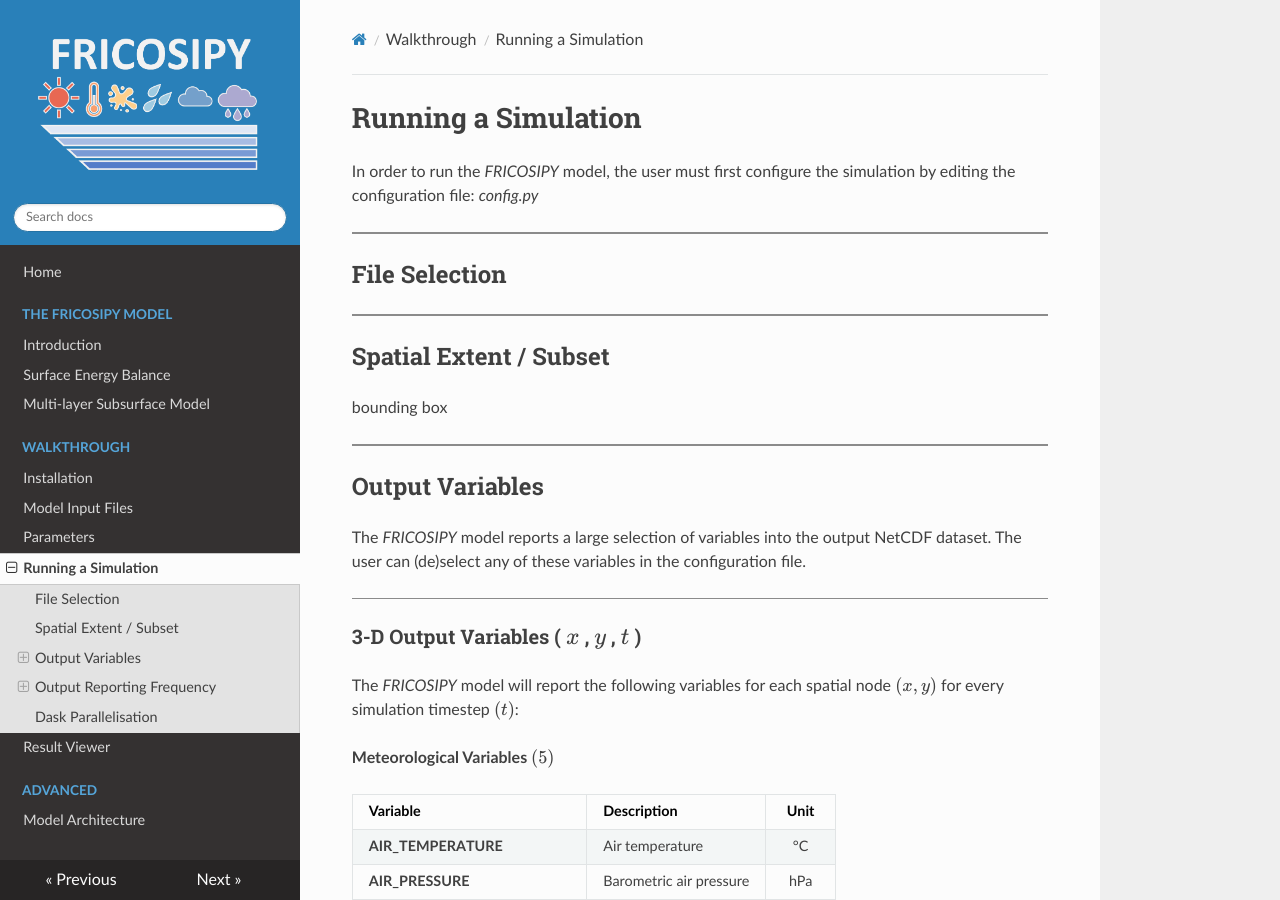
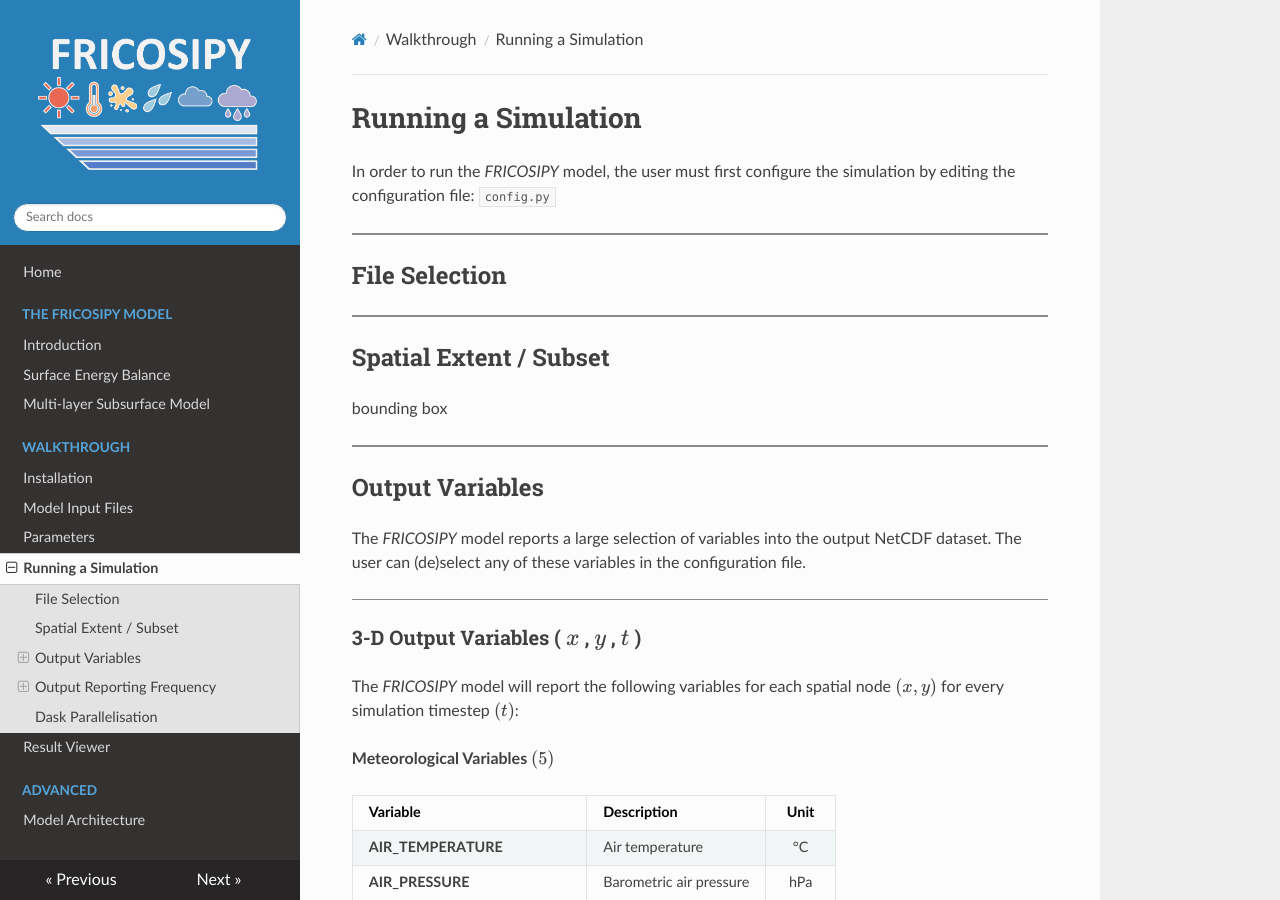
Before and after one commit to MarcusGastaldello/FRICOSIPY, an MkDocs documentation site: the page built from docs/running_a_simulation.md, in a window 1280 px wide and 900 px high. Built offline with MkDocs 1.6.1, drawn with Linux system fonts in a browser that asks for light colours.

```diff
--- a/docs/running_a_simulation.md
+++ b/docs/running_a_simulation.md
@@ -5,7 +5,7 @@ og_description: An explanation of how to setup the configuration file and run a
 
 # Running a Simulation
 
-In order to run the *FRICOSIPY* model, the user must first configure the simulation by editing the configuration file: *config.py*
+In order to run the *FRICOSIPY* model, the user must first configure the simulation by editing the configuration file: `config.py`
 
 <hr style="height:2px; background-color:#8b8b8b; border:none;" />
 
```
